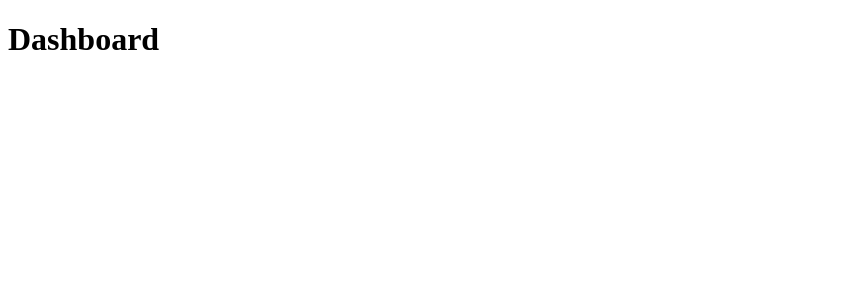
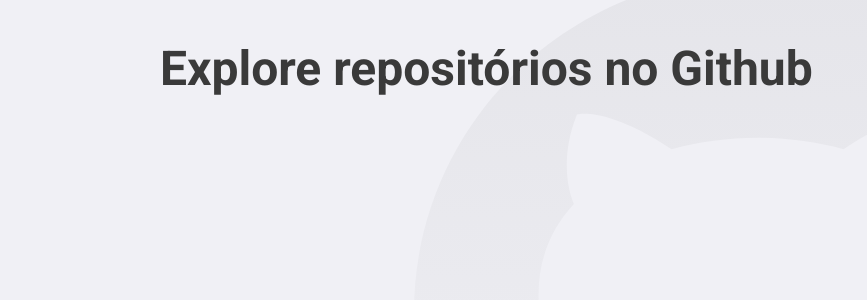
Before and after one commit to ianbmesquita/react-github-explorer, a React (Create React App) app: page / in a window 1280 px wide. Shown: the top 300 px of the page, without its empty margins (0-867 px from the left). Built offline with nearby package versions, Linux system fonts and the light colour scheme.

Commit message:
Adding styled components

```diff
--- a/package.json
+++ b/package.json
@@ -14,6 +14,7 @@
     "react-dom": "^16.13.1",
     "react-router-dom": "^5.2.0",
     "react-scripts": "3.4.3",
+    "styled-components": "^5.1.1",
     "typescript": "~3.7.2"
   },
   "scripts": {
@@ -36,6 +37,7 @@
   },
   "devDependencies": {
     "@types/react-router-dom": "^5.1.5",
+    "@types/styled-components": "^5.1.2",
     "@typescript-eslint/eslint-plugin": "^4.0.1",
     "@typescript-eslint/parser": "^4.0.1",
     "eslint-config-airbnb": "^18.2.0",
--- a/public/index.html
+++ b/public/index.html
@@ -4,6 +4,8 @@
     <meta charset="utf-8" />
     <meta name="viewport" content="width=device-width, initial-scale=1" />
     <meta name="theme-color" content="#3A3A3A" />
+    <link href="https://fonts.googleapis.com/css2?family=Roboto:wght@400;700&display=swap" rel="stylesheet">
+
     <title>Github Explorer</title>
   </head>
   <body>
--- a/src/App.tsx
+++ b/src/App.tsx
@@ -3,10 +3,15 @@
 
 import Routes from './routes';
 
+import GlobalStyle from './styles/global';
+
 const App: React.FC = () => (
-  <BrowserRouter>
-    <Routes />
-  </BrowserRouter>
+  <>
+    <BrowserRouter>
+      <Routes />
+    </BrowserRouter>
+    <GlobalStyle />
+  </>
 );
 
 export default App;
--- a/src/pages/Dashboard/index.tsx
+++ b/src/pages/Dashboard/index.tsx
@@ -1,7 +1,9 @@
 import React from 'react';
 
+import { Title } from './styles';
+
 const Dashboard: React.FC = () => {
-  return <h1>Dashboard</h1>;
+  return <Title>Explore repositórios no Github</Title>;
 };
 
 export default Dashboard;
--- /dev/null
+++ b/src/pages/Dashboard/styles.ts
@@ -0,0 +1,6 @@
+import styled from 'styled-components';
+
+export const Title = styled.h1`
+  font-size: 48px;
+  color: #3a3a3a;
+`;
--- /dev/null
+++ b/src/styles/global.ts
@@ -0,0 +1,31 @@
+import { createGlobalStyle } from 'styled-components';
+
+import githubBackground from '../assets/github-background.svg';
+
+export default createGlobalStyle`
+  * {
+    margin: 0;
+    padding: 0;
+    outline: 0;
+    box-box-sizing: border-box;
+  }
+
+  body {
+    background: #F0F0F5 url(${githubBackground}) no-repeat 70% top;
+    -webkit-font-smoothing: antialiased;
+  }
+
+  body, input, button {
+    font: 16px Roboto, sans-serif;
+  }
+
+  #root {
+    max-width: 960px;
+    margin: 0 auto;
+    padding: 40px 20px;
+  }
+
+  button {
+    cursor: pointer;
+  }
+`;
```
Also changed, not shown: src/assets/github-background.svg (added), 1 other file (tests, documents, lock files or other folders).
